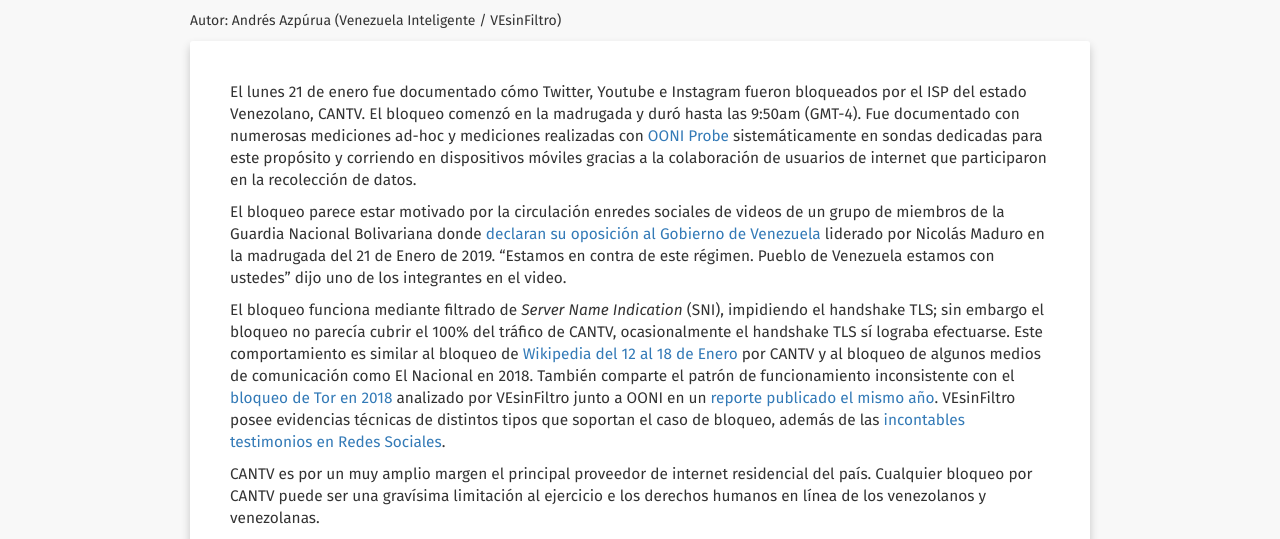
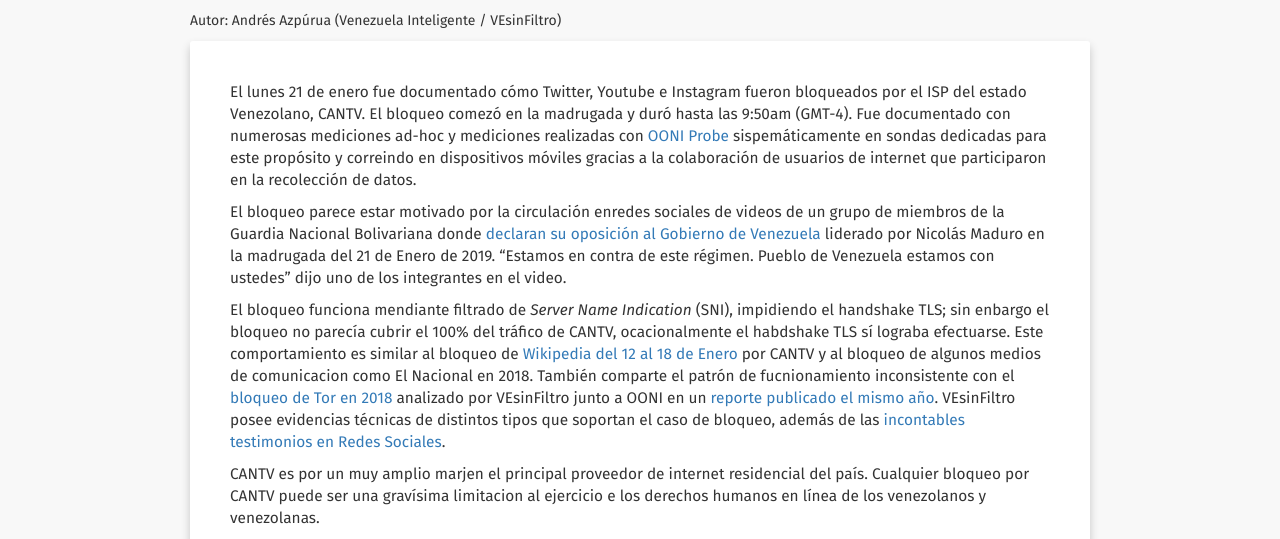
Before and after one commit to VEinteligente/VESinFiltro, a Jekyll site: the page built from _noticias/2019-01-21-RRSS_bloqueadas.md, in a window 1280 px wide and 900 px high. Shown: the part 358-897 px from the top of the window. Built offline with Jekyll 4.4.1, drawn with Linux system fonts in a browser that asks for light colours; nearby versions of some CDN libraries; some of the changed text lies outside the part shown.

Commit message:
Revert "Img blocked RRSS jan21"
This reverts commit cda02c64ec7eb9b9fcb472a6f5444ea96916fc6d.

```diff
--- a/_noticias/2019-01-21-RRSS_bloqueadas.md
+++ b/_noticias/2019-01-21-RRSS_bloqueadas.md
@@ -2,25 +2,23 @@
 layout: post
 title:  Twitter, Youtube e Instagram bloqueados por CANTV en la mañana del 21 de enero
 small:  CANTV bloquea Twitter, Youtube e Instagram el 21 de Enero
-excerpt: Documentamos cómo Twitter, Youtube e Instagram fueron bloqueados por el ISP del estado Venezolano, CANTV. El bloqueo comenzó en la madrugada del 21 de Enero y duró hasta las 9:50am (GMT-4)
+excerpt: El lunes 21 de enero fue documentado cómo Twitter, Youtube e Instagram fueron bloqueados por el ISP del estado Venezolano, CANTV. El bloqueo comezó en la madrugada y duró hasta las 9:50am (GMT-4)
 permalink: /noticias/twitter_youtube_instagram_2019-01/
 date:   2019-01-21 14:30:00 -0400
 categories: bloqueos
-image: /res/post_img/2019-01-21-RRSS.png
+image: no
 author: "Andrés Azpúrua (Venezuela Inteligente / VEsinFiltro)"
 ---
 
-El lunes 21 de enero fue documentado cómo Twitter, Youtube e Instagram fueron bloqueados por el ISP del estado Venezolano, CANTV. El bloqueo comenzó en la madrugada y duró hasta las 9:50am (GMT-4). Fue documentado con numerosas mediciones ad-hoc y mediciones  realizadas con [OONI Probe](http://ooni.torproject.org) sistemáticamente en sondas dedicadas para este propósito y corriendo en dispositivos móviles gracias a la colaboración de usuarios de internet que participaron en la recolección de datos.
+El lunes 21 de enero fue documentado cómo Twitter, Youtube e Instagram fueron bloqueados por el ISP del estado Venezolano, CANTV. El bloqueo comezó en la madrugada y duró hasta las 9:50am (GMT-4). Fue documentado con numerosas mediciones ad-hoc y mediciones  realizadas con [OONI Probe](http://ooni.torproject.org) sispemáticamente en sondas dedicadas para este propósito y correindo en dispositivos móviles gracias a la colaboración de usuarios de internet que participaron en la recolección de datos.
 
 
 El bloqueo parece estar motivado por la circulación enredes sociales de videos de un grupo de miembros de la Guardia Nacional Bolivariana donde [declaran su oposición al Gobierno de Venezuela](http://elestimulo.com/blog/detienen-a-grupo-insurgente-de-gnb-en-comandancia-de-cotiza/) liderado por Nicolás Maduro en la madrugada del 21 de Enero de 2019. “Estamos en contra de este régimen. Pueblo de Venezuela estamos con ustedes” dijo uno de los integrantes en el video.
 
-El bloqueo funciona mediante filtrado de _Server Name Indication_ (SNI), impidiendo el handshake TLS; sin embargo el bloqueo no parecía cubrir el 100% del tráfico de CANTV, ocasionalmente el handshake TLS sí lograba efectuarse. Este comportamiento es similar al bloqueo de [Wikipedia del 12 al 18 de Enero](http://vesinfiltro.com/noticias/wikipedia_2019-01/) por CANTV y al bloqueo de algunos medios de comunicación como El Nacional en 2018. También comparte el patrón de funcionamiento inconsistente con el [bloqueo de Tor en 2018](https://vesinfiltro.com/noticias/CANTV_bloquea_Tor_2017-06-26/) analizado por VEsinFiltro junto a OONI en un [reporte publicado el mismo año](https://vesinfiltro.com/noticias/state_of_internet_censorship_2018-08-16/). VEsinFiltro posee evidencias técnicas de distintos tipos que soportan el caso de bloqueo, además de las [incontables testimonios en Redes Sociales](https://twitter.com/search?q=bloqueado%20cantv&src=typd).
+El bloqueo funciona mendiante filtrado de _Server Name Indication_ (SNI), impidiendo el handshake TLS; sin enbargo el bloqueo no parecía cubrir el 100% del tráfico de CANTV, ocacionalmente el habdshake TLS sí lograba efectuarse. Este comportamiento es similar al bloqueo de [Wikipedia del 12 al 18 de Enero](http://vesinfiltro.com/noticias/wikipedia_2019-01/) por CANTV y al bloqueo de algunos medios de comunicacion como El Nacional en 2018. También comparte el patrón de fucnionamiento inconsistente con el [bloqueo de Tor en 2018](https://vesinfiltro.com/noticias/CANTV_bloquea_Tor_2017-06-26/) analizado por VEsinFiltro junto a OONI en un [reporte publicado el mismo año](https://vesinfiltro.com/noticias/state_of_internet_censorship_2018-08-16/). VEsinFiltro posee evidencias técnicas de distintos tipos que soportan el caso de bloqueo, además de las [incontables testimonios en Redes Sociales](https://twitter.com/search?q=bloqueado%20cantv&src=typd).
 
-CANTV es por un muy amplio margen el principal proveedor de internet residencial del país. Cualquier bloqueo por CANTV puede ser  una gravísima limitación al ejercicio e los derechos humanos en línea de los venezolanos y venezolanas.
+CANTV es por un muy amplio marjen el principal proveedor de internet residencial del país. Cualquier bloqueo por CANTV puede ser  una gravísima limitacion al ejercicio e los derechos humanos en línea de los venezolanos y venezolanas.
 
-Ante el agravamiento de la crisis política venezolana, podemos esperar mayor cantidad de bloqueos esta sem
+Ante el argavamiento de la crisis política venezolana, podemos esperar mayor cantidad de bloqueos esta sem
 
-Detalles del funcionamiento y diagnóstico de este caso son iguales a los del bloqueo de [Wikipedia del 12 al 18 de Enero](http://vesinfiltro.com/noticias/wikipedia_2019-01/). *Este artículo será actualizado con cualquier nueva información relacionada*
-
-![Cover image](/res/post_img/2019-01-21-RRSS.png)
+Detalles del funcionamiento y diagnóstico de este caso son iguales a los del bloqueo de [Wikipedia del 12 al 18 de Enero](http://vesinfiltro.com/noticias/wikipedia_2019-01/). *Este artículo será acutalizado con cualquier nueva información relacionada*
```
Also changed, not shown: res/post_img/2019-01-21-RRSS.png (deleted).
